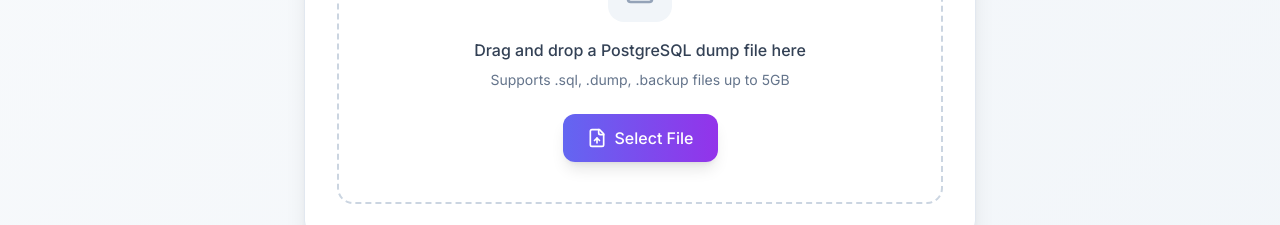
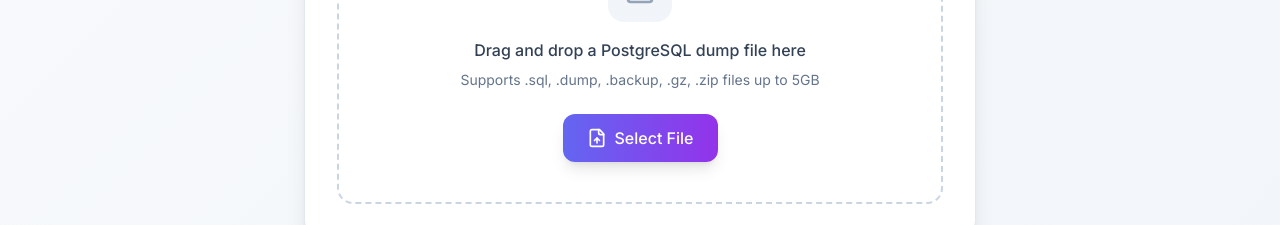
Before and after one commit to pkaiy81/PgDumpLens, a Next.js app in the folder frontend/: page /upload in a window 1280 px wide. Shown: the part 460-685 px from the top of the page. Built offline with nearby package versions, Linux system fonts and the light colour scheme.

Commit message:
fix: Add .gz and .zip to file picker filter

```diff
--- a/frontend/src/components/FileUpload.tsx
+++ b/frontend/src/components/FileUpload.tsx
@@ -134,14 +134,14 @@
               Drag and drop a PostgreSQL dump file here
             </p>
             <p className="text-sm text-slate-500 dark:text-slate-400 mb-6">
-              Supports .sql, .dump, .backup files up to 5GB
+              Supports .sql, .dump, .backup, .gz, .zip files up to 5GB
             </p>
             <label className="inline-flex items-center gap-2 px-6 py-3 bg-gradient-to-r from-indigo-500 to-purple-600 text-white rounded-xl cursor-pointer hover:from-indigo-600 hover:to-purple-700 transition-all duration-200 font-medium shadow-lg hover:shadow-xl">
               <FileUp className="w-5 h-5" />
               Select File
               <input
                 type="file"
-                accept=".sql,.dump,.backup"
+                accept=".sql,.dump,.backup,.gz,.zip"
                 onChange={handleFileSelect}
                 className="hidden"
               />
```
